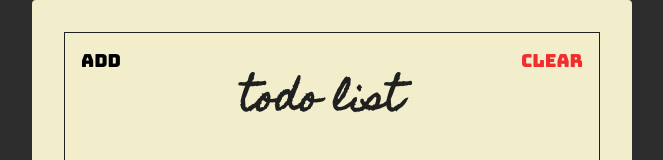
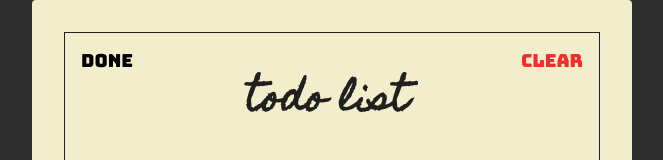
Before and after one commit to Khusyasy/react-todolist, a React (Create React App) app: page / in a window 1280 px wide. Both pictures are taken after a click on the button "Add". Shown: the top 160 px of the page, without its empty margins (308-971 px from the left). Built offline with nearby package versions, Linux system fonts and the light colour scheme.

Commit message:
conditional rendering

```diff
--- a/src/components/Header.jsx
+++ b/src/components/Header.jsx
@@ -1,11 +1,11 @@
 import React from "react";
 import PropTypes from "prop-types";
 
-const Header = ({ showAddToggle }) => {
+const Header = ({ showAddToggle, showAdd }) => {
 	return (
 		<section className="header">
 			<button className="header-btn" onClick={showAddToggle}>
-				Add
+				{showAdd ? "Done" : "Add"}
 			</button>
 			<h1 className="header-title">Todo List</h1>
 			<button className="header-btn red-color">Clear</button>
@@ -14,7 +14,8 @@
 };
 
 Header.propTypes = {
-	showAddToggle: PropTypes.func.isRequired
+	showAddToggle: PropTypes.func.isRequired,
+	showAdd: PropTypes.bool.isRequired
 };
 
 export default Header;
--- a/src/components/TodoForm.jsx
+++ b/src/components/TodoForm.jsx
@@ -8,6 +8,10 @@
 		e.preventDefault();
 
 		if (!value) return;
+		if (value.length > 40) {
+			alert("please enter a shorter todo");
+			return;
+		}
 
 		addTodo(value);
 		setValue("");
@@ -34,7 +38,7 @@
 
 TodoForm.propTypes = {
 	addTodo: PropTypes.func.isRequired,
-	showAdd: PropTypes.bool
+	showAdd: PropTypes.bool.isRequired
 };
 
 export default TodoForm;
--- a/src/pages/TodoList.jsx
+++ b/src/pages/TodoList.jsx
@@ -25,7 +25,7 @@
 	console.log("showAdd", showAdd);
 	return (
 		<Paper>
-			<Header showAddToggle={showAddToggle} />
+			<Header showAddToggle={showAddToggle} showAdd={showAdd} />
 
 			<TodoForm addTodo={addTodo} showAdd={showAdd} />
 
```
